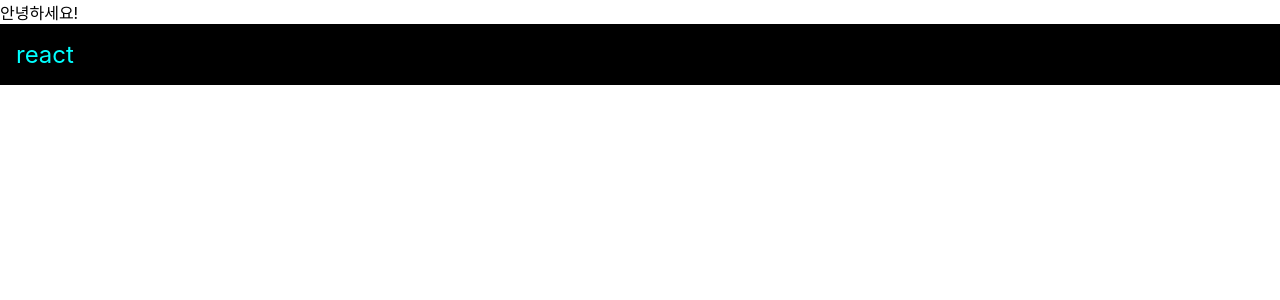
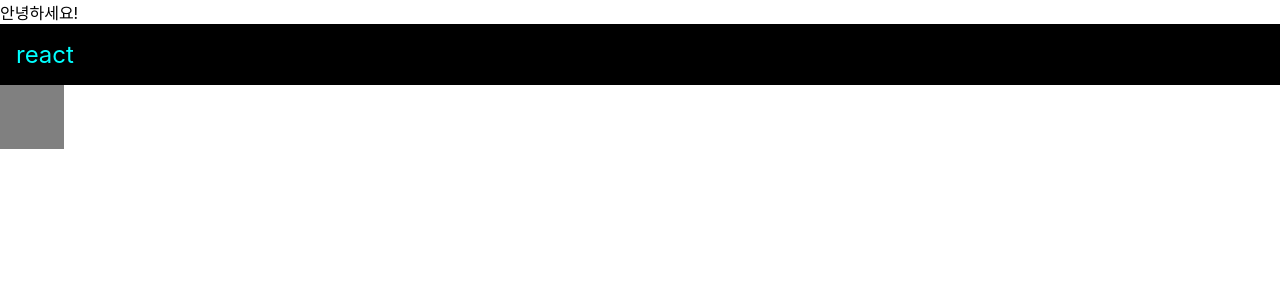
Before and after one commit to NaDaPuPu/begin-react, a React (Create React App) app: page / in a window 1280 px wide. Shown: the top 300 px of the page. Built offline with nearby package versions, Linux system fonts and the light colour scheme.

Commit message:
Chapter 1.4. JSX - How to set CSS class

```diff
--- a/src/App.css
+++ b/src/App.css
@@ -1,38 +1,5 @@
-.App {
-  text-align: center;
+.gray-box {
+  background: gray;
+  width: 64px;
+  height: 64px;
 }
-
-.App-logo {
-  height: 40vmin;
-  pointer-events: none;
-}
-
-@media (prefers-reduced-motion: no-preference) {
-  .App-logo {
-    animation: App-logo-spin infinite 20s linear;
-  }
-}
-
-.App-header {
-  background-color: #282c34;
-  min-height: 100vh;
-  display: flex;
-  flex-direction: column;
-  align-items: center;
-  justify-content: center;
-  font-size: calc(10px + 2vmin);
-  color: white;
-}
-
-.App-link {
-  color: #61dafb;
-}
-
-@keyframes App-logo-spin {
-  from {
-    transform: rotate(0deg);
-  }
-  to {
-    transform: rotate(360deg);
-  }
-}
--- a/src/App.js
+++ b/src/App.js
@@ -1,5 +1,6 @@
 import React from 'react';
 import Hello from './Hello';
+import './App.css';
 
 function App() {
   const name = 'react';
@@ -15,6 +16,7 @@
     <>
       <Hello />
       <div style={style}>{name}</div>
+      <div className="gray-box"></div>
     </>
   );
 }
```
